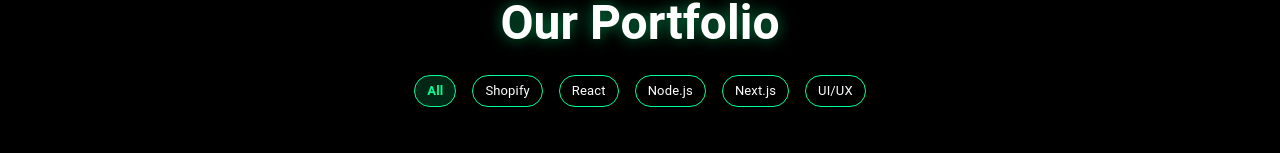
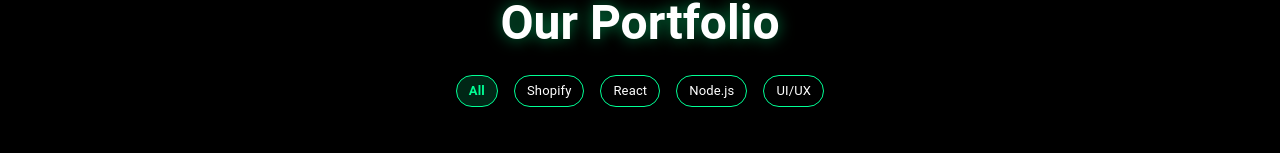
Before and after one commit to maruti-d/appunix, a React (Create React App) app: page /portfolio in a window 1280 px wide. Shown: the part 150-303 px from the top of the page. Built offline with nearby package versions, Linux system fonts and the light colour scheme; grey boxes are pictures that could not be loaded.

Commit message:
next js option removed

```diff
--- a/package.json
+++ b/package.json
@@ -2,7 +2,7 @@
   "name": "appunix",
   "version": "0.1.0",
   "private": true,
-  "homepage": "https://maruti-d.github.io/appunix",
+  "homepage": "https://www.appunix.com",
   "dependencies": {
     "@emotion/react": "^11.14.0",
     "@emotion/styled": "^11.14.1",
--- a/src/pages/Portfolio.jsx
+++ b/src/pages/Portfolio.jsx
@@ -7,7 +7,7 @@
 import shopifyDev from "../assets/shopify-dev.png";
 import webDev from "../assets/web-dev.png";
 
-const categories = ["All", "Shopify", "React", "Node.js", "Next.js", "UI/UX"];
+const categories = ["All", "Shopify", "React", "Node.js", "UI/UX"];
 
 const projects = [
   {
```
